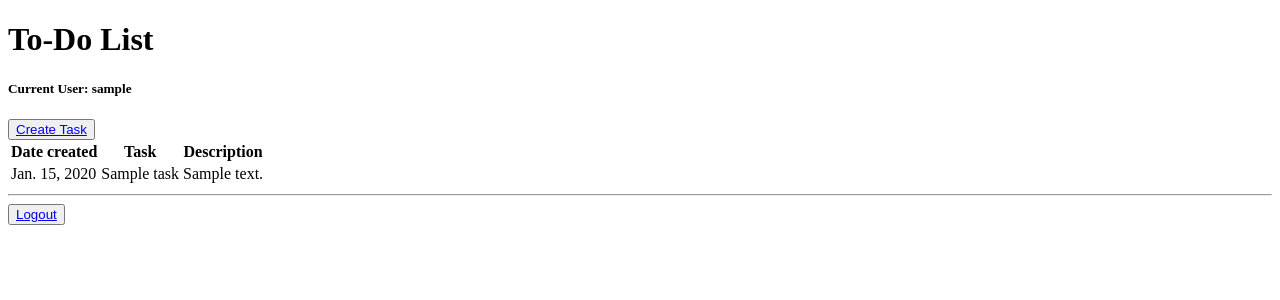
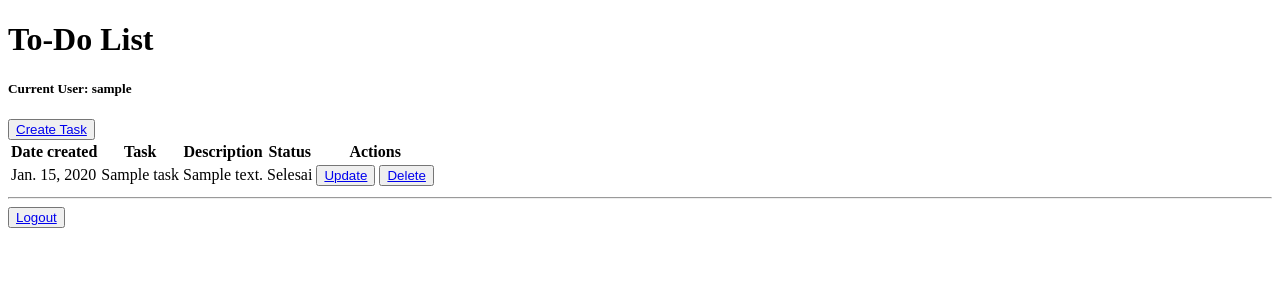
Before and after one commit to AdrianRamadhan27/assignment-pbp, a Django app: template todolist/templates/todolist.html in a window 1280 px wide. Shown: the top 300 px of the page. Run offline with Django 4.2, Linux system fonts and the light colour scheme; tables that the repository leaves empty hold one stand-in row (values such as "Sample post"); the template is opened without the code that fills it: values that come from a table or form of the project are taken from there, most other values are stand-ins (such as "Sample title", 1, 10 or a date in 2020).

Commit message:
Added update and delete (bonus)

```diff
--- a/todolist/models.py
+++ b/todolist/models.py
@@ -2,7 +2,9 @@ from django.db import models
 from django.contrib.auth.models import User
 # Create your models here.
 class Task(models.Model):
+    id = models.AutoField(primary_key=True)
     user = models.ForeignKey(User, on_delete=models.CASCADE)
     date = models.DateField(auto_now_add=True)
     title = models.CharField(max_length=255)
     description = models.TextField()
+    is_finished = models.BooleanField(default=False)
--- a/todolist/templates/todolist.html
+++ b/todolist/templates/todolist.html
@@ -12,6 +12,8 @@
                 <th>Date created</th>
                 <th>Task</th>
                 <th>Description</th>
+                <th>Status</th>
+                <th colspan="2">Actions</th>
             </tr>
         </thead>
 
@@ -21,6 +23,9 @@
                 <td>{{task.date}}</td>
                 <td>{{task.title}}</td>
                 <td>{{task.description}}</td>
+                <td>{% if task.is_finished %} Selesai {% else %} Belum Selesai {% endif %}</td>
+                <td><button><a href="/todolist/update/{{task.id}}">Update</a></button></td>
+                <td><button><a href="/todolist/delete/{{task.id}}">Delete</a></button></td>
             </tr>
             {% endfor %}
         </tbody>
--- a/todolist/urls.py
+++ b/todolist/urls.py
@@ -1,6 +1,6 @@
 from importlib.resources import path
 from django.urls import path
-from todolist.views import show_todolist, register, login_user, logout_user, create_task
+from todolist.views import delete_task, show_todolist, register, login_user, logout_user, create_task, update_task
 
 app_name = 'todolist'
 
@@ -10,4 +10,6 @@ urlpatterns = [
     path('login/', login_user, name='login'),
     path('logout/', logout_user, name='logout'),
     path('create-task/', create_task, name='create_task'),
+    path('delete/<id>', delete_task, name='delete_task'),
+    path('update/<id>', update_task, name='update_task'),
 ]
```
Also changed, not shown: todolist/views.py (+12 -0 lines), todolist/forms.py (line endings or trailing spaces), todolist/migrations/0002_task_is_finished.py (added), todolist/migrations/0003_alter_task_id.py (added).
